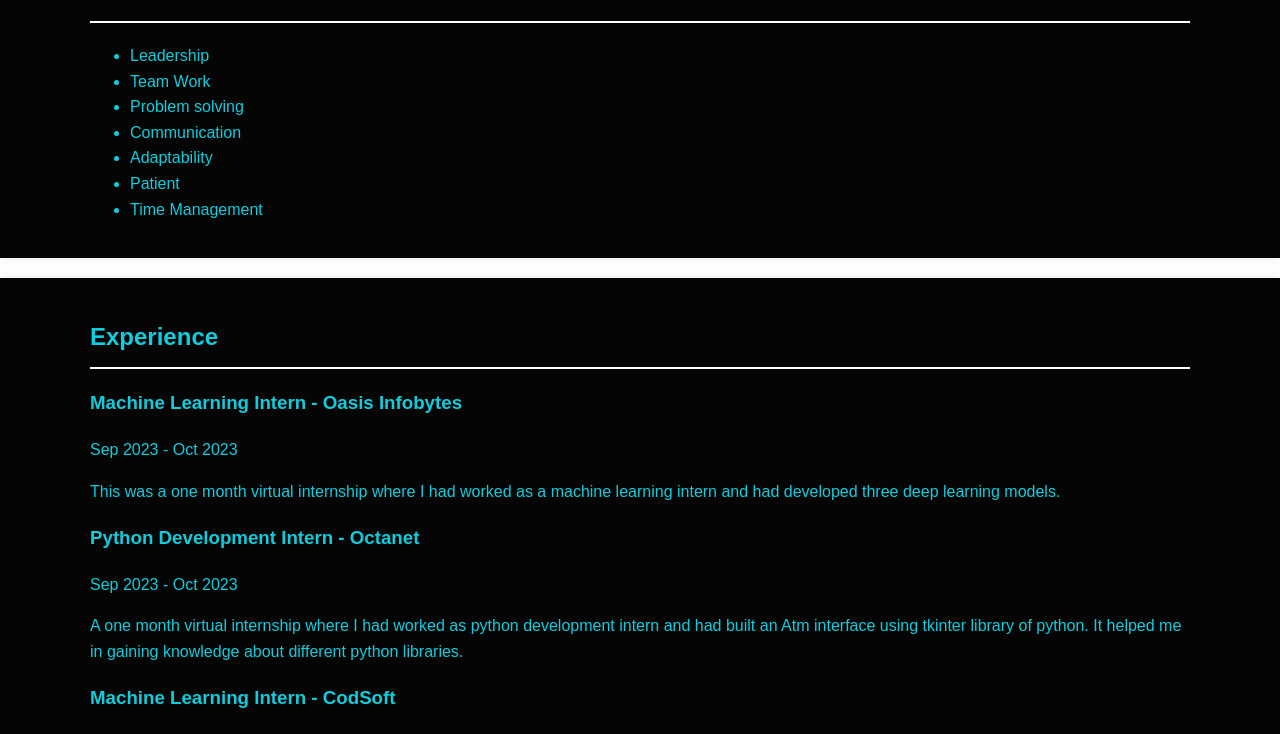
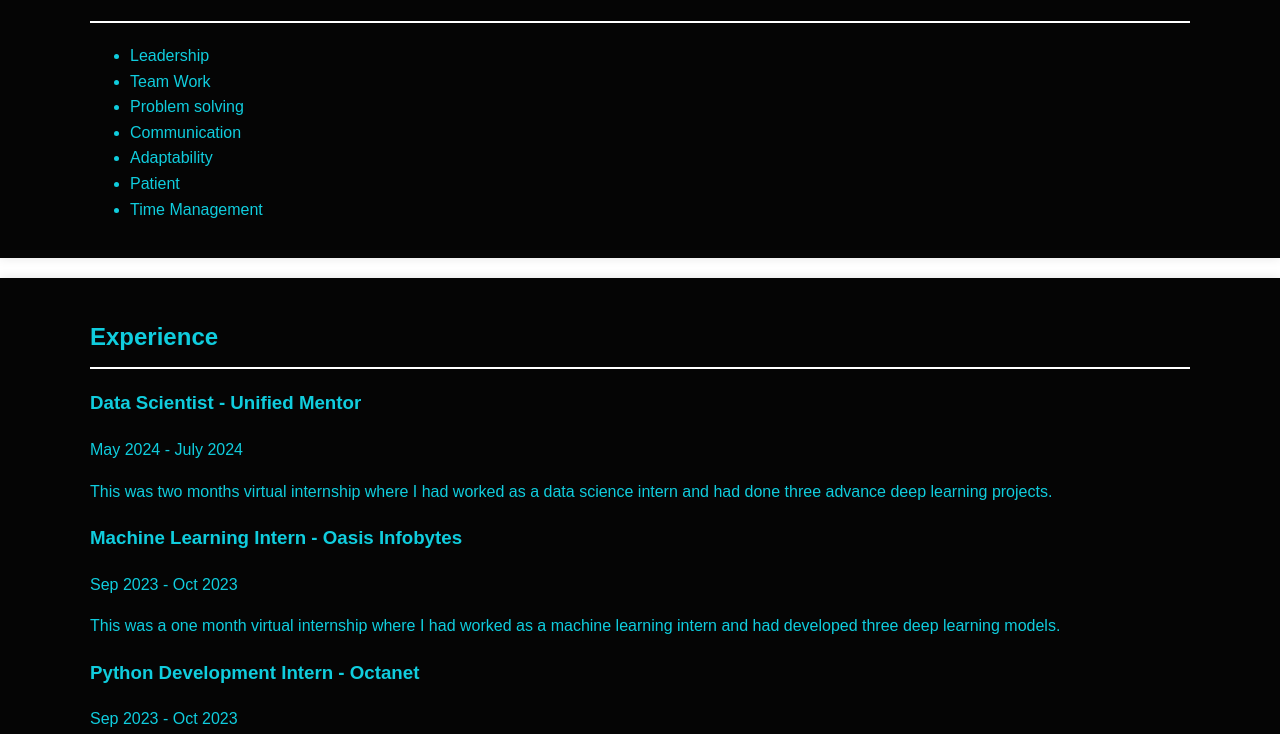
Before and after one commit to SP4567/My_Resume, a plain HTML site: page index.html in a window 1280 px wide. Shown: the part 1718-2452 px from the top of the page. Drawn offline with Linux system fonts and the light colour scheme.

Commit message:
Update index.html
Some changes made to the details.

```diff
--- a/index.html
+++ b/index.html
@@ -44,11 +44,11 @@
         <div class="container">
             <h2>Education</h2>
             <h3>AMITY UNIVERSITY</h3>
-            <p>(2021 -2025)</p>
+            <p>(2021-2025)</p>
             <p>B.Tech, Computer Science & Engineering</p>
             <ul>
                 <li>Specialization in Artificial Intelligence and Machine Learning</li>
-                <li>Current CGPA: 9.5</li>
+                <li>Current CGPA: 8.73</li>
             </ul>
 
             <h3>CITY MONTESSORI SCHOOL</h3>
@@ -97,6 +97,11 @@
     <section id="experience" class="section">
         <div class="container">
             <h2>Experience</h2>
+            <div class="experience-item">
+                <h3>Data Scientist - Unified Mentor</h3>
+                <p>May 2024 - July 2024</p>
+                <p>This was two months virtual internship where I   had worked as a data science intern and had done three advance deep learning projects.</p>
+            </div>
             <div class="experience-item">
                 <h3>Machine Learning Intern - Oasis Infobytes</h3>
                 <p>Sep 2023 - Oct 2023</p>
```
